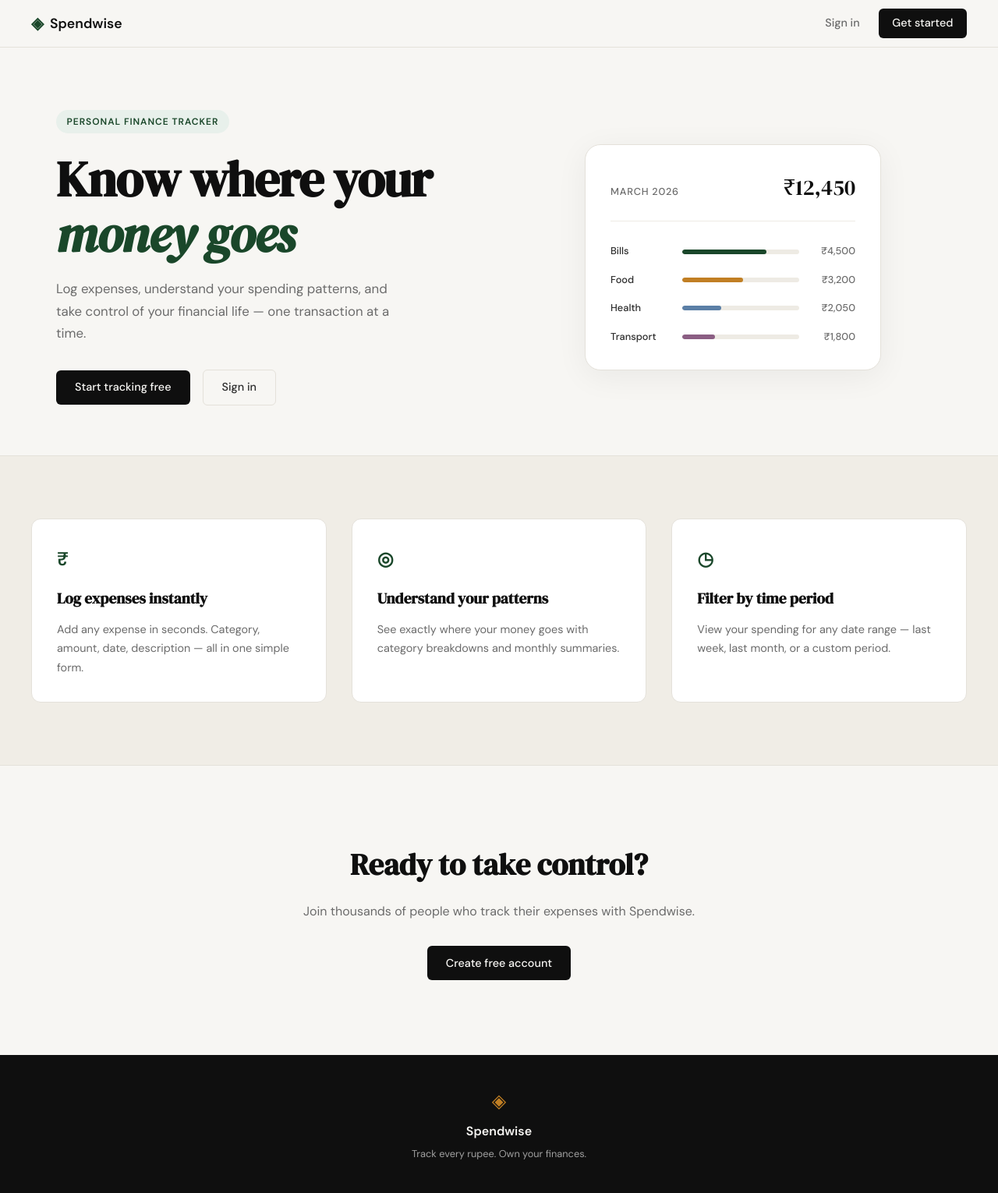
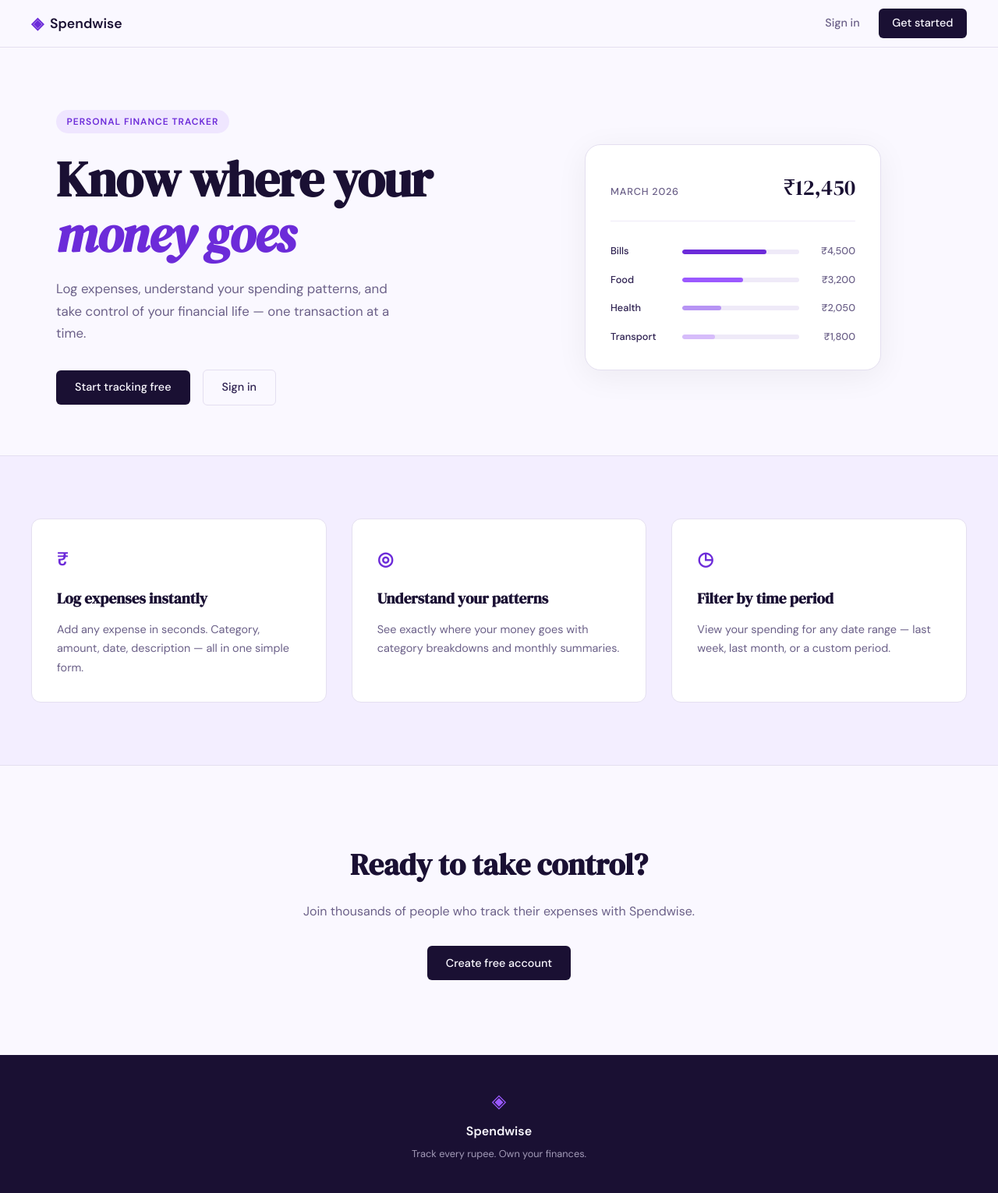
Before and after one commit to rishirajkhanna404/expense-tracker, a Flask app: page / in a window 1280 px wide. Shown: the whole page at 78% size. Run offline with Flask 3, Linux system fonts and the light colour scheme.

Commit message:
changed-theme

```diff
--- a/static/css/style.css
+++ b/static/css/style.css
@@ -3,21 +3,21 @@
 /* ------------------------------------------------------------------ */
 
 :root {
-    --ink: #0f0f0f;
-    --ink-soft: #2d2d2d;
-    --ink-muted: #6b6b6b;
-    --ink-faint: #a0a0a0;
-    --paper: #f7f6f3;
-    --paper-warm: #f0ede6;
+    --ink: #1a1033;
+    --ink-soft: #2d2050;
+    --ink-muted: #6b6088;
+    --ink-faint: #a39bb8;
+    --paper: #faf8ff;
+    --paper-warm: #f3eeff;
     --paper-card: #ffffff;
-    --accent: #1a472a;
-    --accent-light: #e8f0eb;
-    --accent-2: #c17f24;
-    --accent-2-light: #fdf3e3;
+    --accent: #6c2bd9;
+    --accent-light: #efe6ff;
+    --accent-2: #9b59ff;
+    --accent-2-light: #f3e8ff;
     --danger: #c0392b;
     --danger-light: #fdecea;
-    --border: #e4e1da;
-    --border-soft: #eeebe4;
+    --border: #e4dff0;
+    --border-soft: #efeaf8;
 
     --font-display: 'DM Serif Display', Georgia, serif;
     --font-body: 'DM Sans', system-ui, sans-serif;
@@ -246,8 +246,8 @@ a { color: inherit; text-decoration: none; }
 }
 
 .mock-bar-2 { background: var(--accent-2); }
-.mock-bar-3 { background: #5b7fa6; }
-.mock-bar-4 { background: #8b5e83; }
+.mock-bar-3 { background: #b794f4; }
+.mock-bar-4 { background: #d6bcfa; }
 
 .mock-amt {
     font-size: 0.8rem;
```
